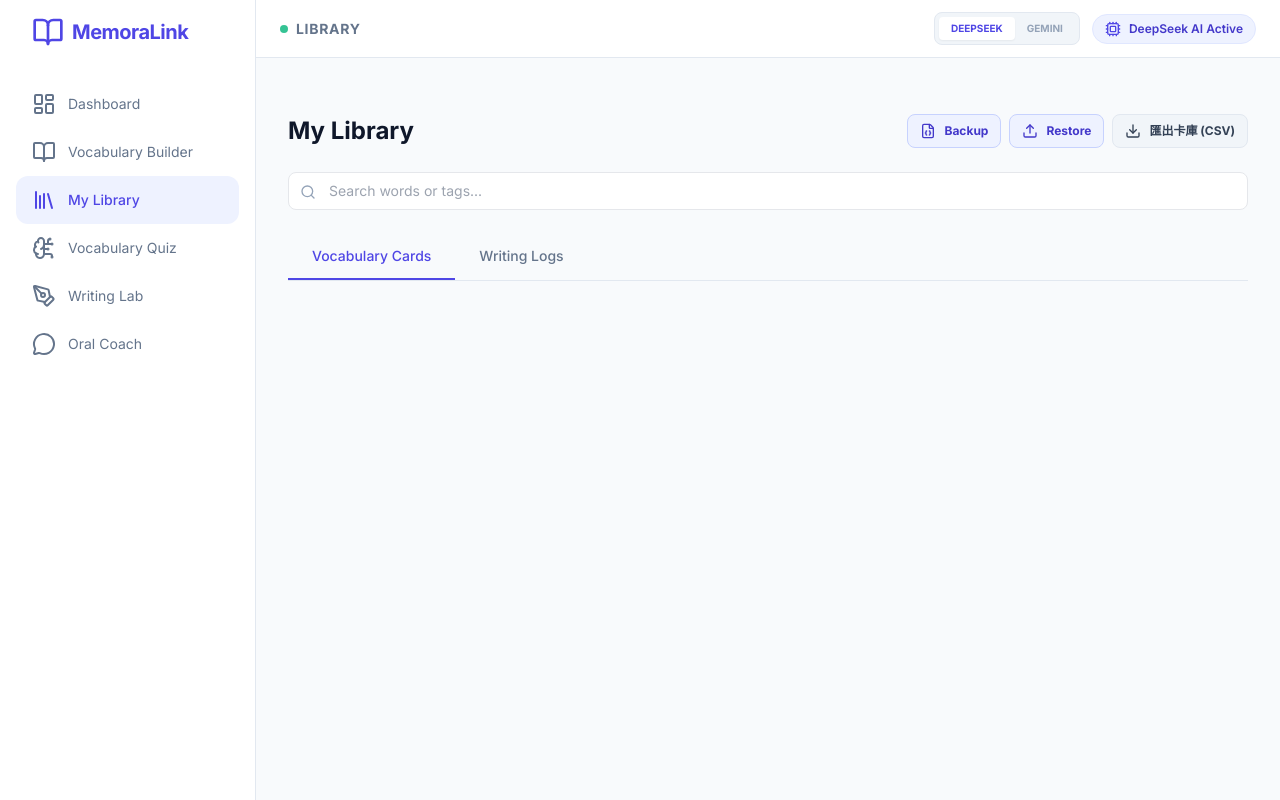
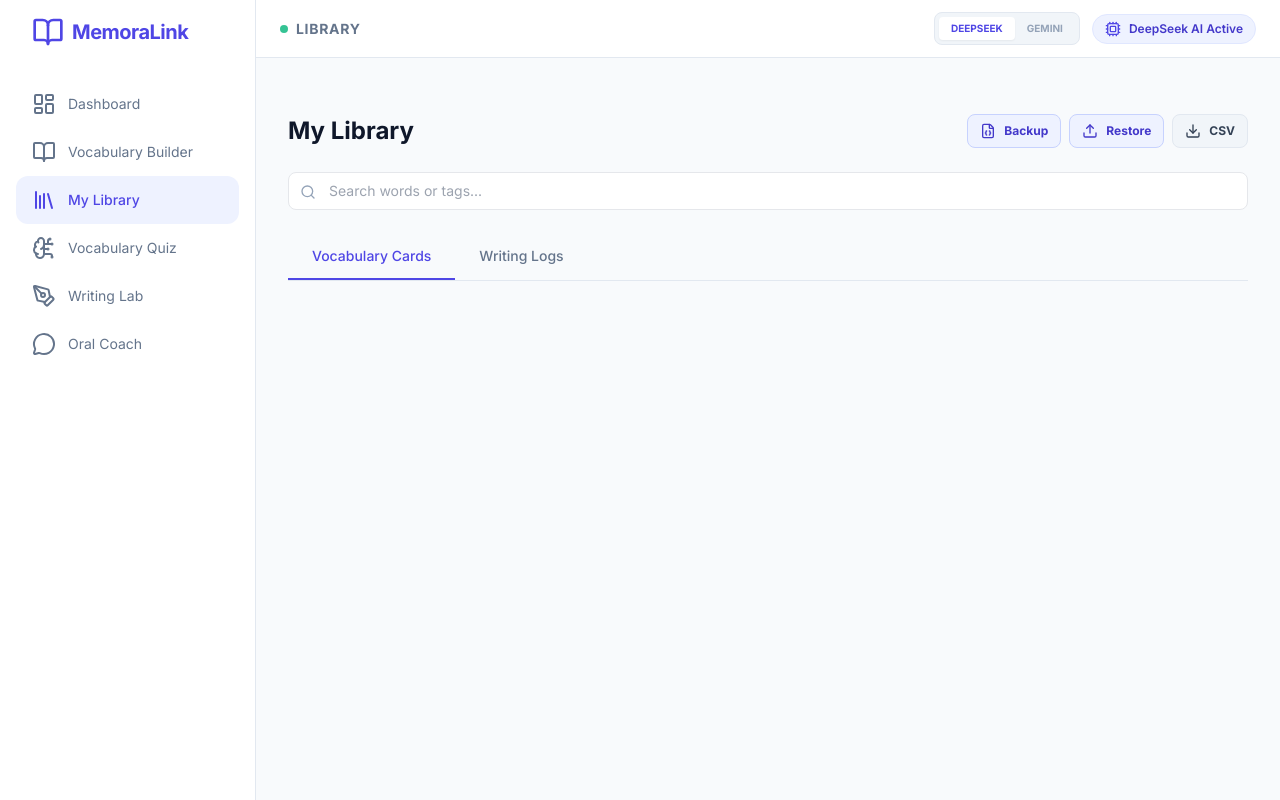
Before and after one commit to hkkencheng2022/memoralink-ai_render, a React (Vite) app: page / in a window 1280 px wide. Both pictures are taken after a click on the button "My Library". Built offline with nearby package versions, Linux system fonts and the light colour scheme.

Commit message:
Add files via upload

```diff
--- a/components/Library.tsx
+++ b/components/Library.tsx
@@ -13,7 +13,7 @@ export const Library: React.FC = () => {
   const [revealedCards, setRevealedCards] = useState<Set<number>>(new Set());
   const [searchTerm, setSearchTerm] = useState('');
 
-  // Editing State (Req 2)
+  // Editing State
   const [editingIndex, setEditingIndex] = useState<number | null>(null);
   const [tempTags, setTempTags] = useState('');
 
@@ -72,7 +72,7 @@ export const Library: React.FC = () => {
     }
   };
 
-  // Req 2: Edit Tags
+  // Edit Tags
   const startEditing = (index: number, tags: string[] = []) => {
     setEditingIndex(index);
     setTempTags(tags.join(', '));
@@ -87,30 +87,40 @@ export const Library: React.FC = () => {
     setEditingIndex(null);
   };
 
-  // Req 3: Enhanced Export
-  const handleExportAnki = () => {
+  const handleExportCSV = () => {
     if (items.length === 0) return;
-    // Format: Word; Meaning; Chinese; Mnemonic; Example; Tags; Phonetic
-    let csvContent = "data:text/csv;charset=utf-8,Word;Definition;Chinese;Mnemonic;Example;Tags;Phonetic\n";
+
+    // Add BOM (\uFEFF) so Excel opens it with correct UTF-8 encoding
+    let csvContent = "\uFEFFWord;Definition;Chinese註解;Mnemonic;Example\n";
+
     items.forEach(item => {
-      const tags = item.tags ? item.tags.join(', ') : '';
-      // Escape quotes for CSV
+      // Helper to escape quotes within the text
       const clean = (s: string) => `"${(s || '').replace(/"/g, '""')}"`;
-      csvContent += `${clean(item.word)};${clean(item.definition)};${clean(item.chineseTranslation)};${clean(item.mnemonic)};${clean(item.exampleSentence)};${clean(tags)};${clean(item.phonetic || '')}\n`;
+
+      csvContent += `${clean(item.word)};${clean(item.definition)};${clean(item.chineseTranslation)};${clean(item.mnemonic)};${clean(item.exampleSentence)}\n`;
     });
+
     const link = document.createElement("a");
-    link.href = encodeURI(csvContent);
-    link.download = "memoralink_full_export.csv";
+    link.href = encodeURI("data:text/csv;charset=utf-8," + csvContent);
+    link.download = "memoralink_export.csv";
     link.click();
   };
 
-  // Req 2: Search tags
   const filteredItems = items.filter(item =>
     item.word.toLowerCase().includes(searchTerm.toLowerCase()) ||
     item.definition.toLowerCase().includes(searchTerm.toLowerCase()) ||
     item.chineseTranslation.includes(searchTerm) ||
     (item.tags && item.tags.some(t => t.toLowerCase().includes(searchTerm.toLowerCase())))
   );
+
+  const handleSpeak = (text: string, e?: React.MouseEvent) => {
+    e?.stopPropagation();
+    if ('speechSynthesis' in window) {
+      const u = new SpeechSynthesisUtterance(text);
+      u.lang='en-US';
+      window.speechSynthesis.speak(u);
+    }
+  };
 
   return (
     <div className="max-w-5xl mx-auto p-4 md:p-8 space-y-6 pb-24 md:pb-8">
@@ -121,7 +131,7 @@ export const Library: React.FC = () => {
            <button onClick={handleBackupData} className="px-3 py-2 bg-indigo-50 text-indigo-700 rounded-lg text-xs font-bold border border-indigo-200 flex items-center gap-2"><FileJson className="w-4 h-4" /> Backup</button>
            <button onClick={handleRestoreClick} className="px-3 py-2 bg-indigo-50 text-indigo-700 rounded-lg text-xs font-bold border border-indigo-200 flex items-center gap-2"><Upload className="w-4 h-4" /> Restore</button>
            {activeTab === 'vocabulary' && (
-             <button onClick={handleExportAnki} className="px-3 py-2 bg-slate-100 text-slate-700 rounded-lg text-xs font-bold border border-slate-200 flex items-center gap-2"><Download className="w-4 h-4" /> 匯出卡庫 (CSV)</button>
+             <button onClick={handleExportCSV} className="px-3 py-2 bg-slate-100 text-slate-700 rounded-lg text-xs font-bold border border-slate-200 flex items-center gap-2"><Download className="w-4 h-4" /> CSV</button>
            )}
         </div>
       </div>
@@ -145,7 +155,7 @@ export const Library: React.FC = () => {
                   <h3 className="text-lg font-bold">{item.word}</h3>
                   <div className="flex items-center gap-2 mt-1">
                      <span className="text-xs text-slate-500 font-mono">{item.phonetic}</span>
-                     <button onClick={() => { if('speechSynthesis' in window) { const u = new SpeechSynthesisUtterance(item.word); u.lang='en-US'; window.speechSynthesis.speak(u); } }} className="text-slate-400 hover:text-indigo-600"><Volume2 className="w-3 h-3" /></button>
+                     <button onClick={(e) => handleSpeak(item.word, e)} className="text-slate-400 hover:text-indigo-600"><Volume2 className="w-3 h-3" /></button>
                   </div>
                 </div>
                 <div className="flex gap-1">
@@ -154,7 +164,7 @@ export const Library: React.FC = () => {
                 </div>
               </div>
 
-              {/* Tag Section - Updated to white text */}
+              {/* Tag Section */}
               <div className="flex flex-wrap gap-1 items-center min-h-[24px]">
                 {editingIndex === index ? (
                   <div className="flex items-center gap-1 w-full animate-in fade-in">
```
